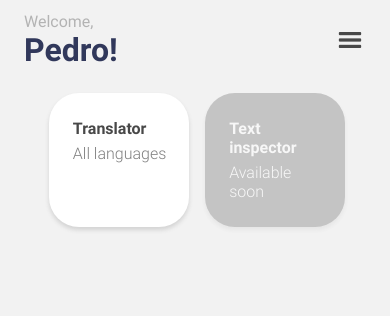
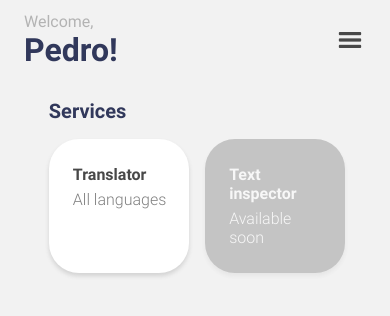
Before and after one commit to pedrorubinger/lingo-app, a React Native app: screen /Home in a window 390 px wide. Shown: the top 316 px of the page. Built offline with nearby package versions, Linux system fonts and the light colour scheme.

Commit message:
feat: add title to service cards section

```diff
--- a/src/modules/dashboard/screens/home/index.tsx
+++ b/src/modules/dashboard/screens/home/index.tsx
@@ -1,8 +1,12 @@
 import { DashboardStackScreenProps } from "@interfaces/index"
-import { ScreenBox } from "@components/index"
+import { ScreenBox, Typography } from "@components/index"
 import { serviceCards, divideArrayIntoChunks } from "@modules/dashboard/utils"
 import { HomeHeader, ServiceCard } from "@modules/dashboard/components"
-import { Body, CardsBox } from "@modules/dashboard/screens/home/styles"
+import {
+  Body,
+  CardsBox,
+  CardsTitleBox,
+} from "@modules/dashboard/screens/home/styles"
 
 interface Props extends DashboardStackScreenProps<"Home"> {}
 
@@ -14,6 +18,12 @@ export const Home: React.FC<Props> = () => {
       <HomeHeader name="Pedro" />
 
       <Body>
+        <CardsTitleBox>
+          <Typography font="lg4" color="koamaru300">
+            Services
+          </Typography>
+        </CardsTitleBox>
+
         {serviceChunks.map((chunk, i) => {
           return (
             <CardsBox isFirstBox={i === 0} key={i}>
--- a/src/modules/dashboard/screens/home/styles.ts
+++ b/src/modules/dashboard/screens/home/styles.ts
@@ -18,3 +18,8 @@ export const CardsBox = styled.View<CardsBoxProps>`
   flex-direction: row;
   gap: ${spacing.md}px;
 `
+
+export const CardsTitleBox = styled.View`
+  margin-top: ${spacing.xs}px;
+  margin-bottom: ${spacing.md}px;
+`
```
